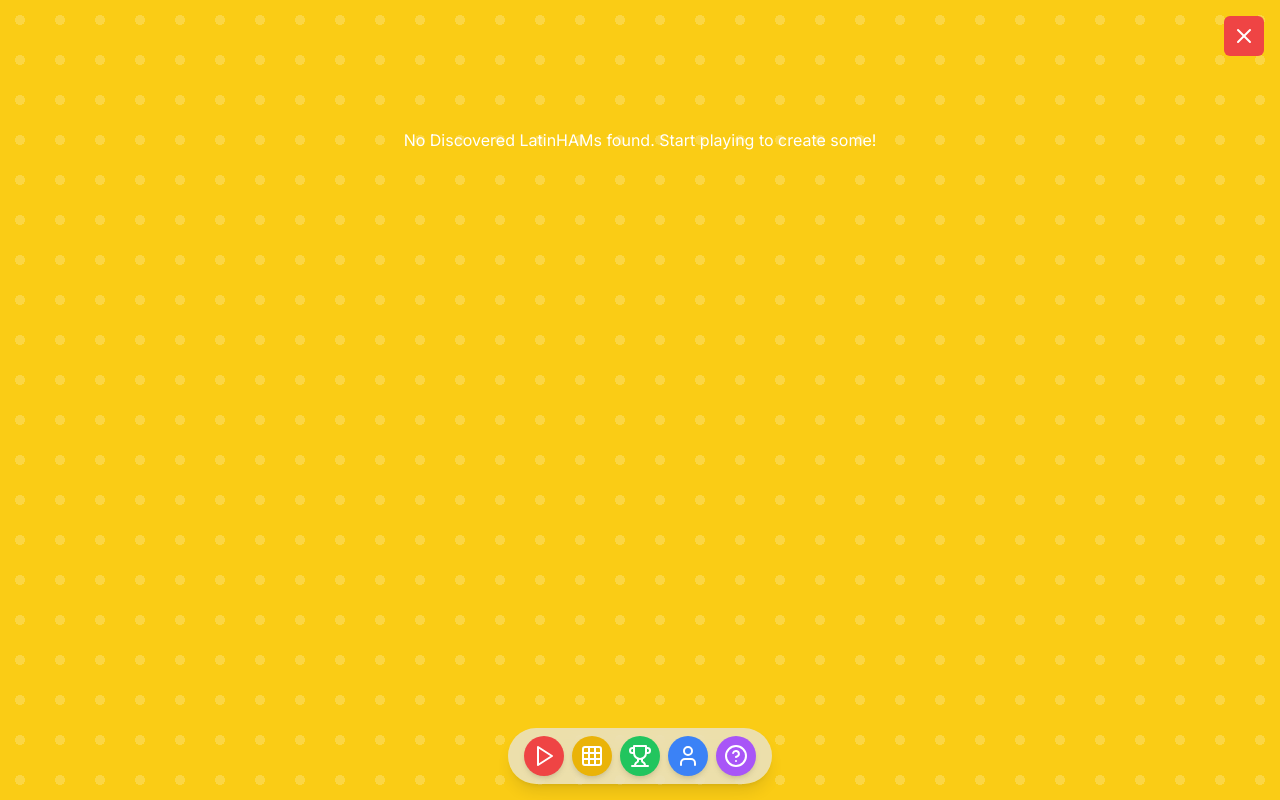
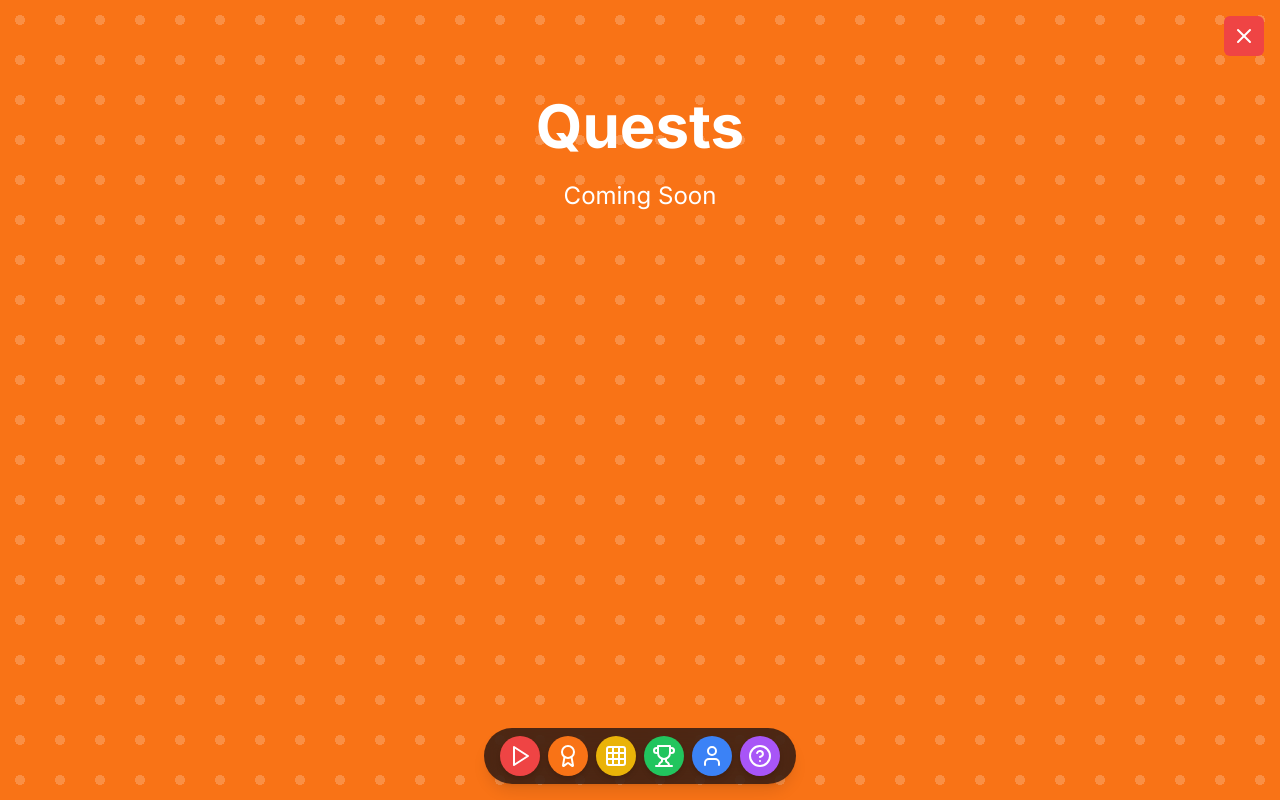
Before and after one commit to willtajer/latinHAM, a Next.js app: page / in a window 1280 px wide. Both pictures are taken after a click on the button 592 px from the left and 756 px from the top of the page. Built offline with nearby package versions, Linux system fonts and the light colour scheme; no server answers; the database is empty.

Commit message:
updated leaderboard and sticky buttons, added comming soon quests

```diff
--- a/components/DiscoveredLatinHAMs.tsx
+++ b/components/DiscoveredLatinHAMs.tsx
@@ -93,13 +93,13 @@ export const DiscoveredLatinHAMs: React.FC = () => {
 
   return (
     <div className="container mx-auto pb-16">
-      <h1 className="text-6xl font-bold text-center mb-8 text-white">Discovered LatinHAMs</h1>
+      <h1 className="text-6xl font-bold text-center mb-6 text-white">Discovered LatinHAMs</h1>
       <div className="flex flex-col items-center justify-center">
         <div className="w-[calc(6*3rem+6*0.75rem)]">
           <GamePreview />
         </div>
       </div>
-      <p className="text-center mb-8 text-white">Explore player-identified gameboard layouts.</p>
+      <p className="text-center mb-6 text-white">Explore player-identified gameboard layouts.</p>
       {!selectedLatinHAM && (
         <DifficultyFilters
           difficultyFilter={difficultyFilter}
--- a/components/Leaderboard.tsx
+++ b/components/Leaderboard.tsx
@@ -138,8 +138,6 @@ export function Leaderboard({ entries = [], difficulty, onViewCompletedBoard, on
       <h2 className="text-2xl font-bold mb-4 text-center text-white mx-auto">
         {difficulty === 'all' ? 'All Difficulties' : `${difficulty.charAt(0).toUpperCase() + difficulty.slice(1)}`} latinHAM Leaderboard
       </h2>
-      <p className="text-center mb-4 text-white">Sign in to rank on the leaderboard.</p>
-
       <div className="mb-4 flex justify-center space-x-2">
         <Button
           onClick={() => onDifficultyChange('all')}
@@ -166,23 +164,24 @@ export function Leaderboard({ entries = [], difficulty, onViewCompletedBoard, on
           Hard
         </Button>
       </div>
+      <p className="text-center mb-4 text-white">Sign in to rank on the leaderboard.</p>
 
-      <div className="bg-gray-800 p-4 rounded-lg mb-6">
-        <h3 className="text-xl text-center font-semibold mb-2 text-gray-900 dark:text-gray-100">
+      <div className="bg-gray-100 dark:bg-gray-800 p-4 rounded-lg mb-6">
+        <h3 className="text-xl text-center font-semibold mb-2 text-gray-900 dark:text-white">
           {difficulty === 'all' ? 'Overall' : `${difficulty.charAt(0).toUpperCase() + difficulty.slice(1)}`} Averages
         </h3>
         <div className="grid grid-cols-3 gap-4 justify-items-center text-center">
           <div>
-            <p className="text-sm text-gray-400">Avg. Moves</p>
-            <p className="text-lg font-bold text-white">{averages.moves.toFixed(2)}</p>
+            <p className="text-sm text-gray-800 dark:text-gray-400">Avg. Moves</p>
+            <p className="text-lg font-bold text-gray-950 dark:text-white">{averages.moves.toFixed(2)}</p>
           </div>
           <div>
-            <p className="text-sm text-gray-400">Avg. Duration</p>
-            <p className="text-lg font-bold text-white">{formatDuration(Math.round(averages.duration))}</p>
+            <p className="text-sm text-gray-800 dark:text-gray-400">Avg. Duration</p>
+            <p className="text-lg font-bold text-gray-950 dark:text-white">{formatDuration(Math.round(averages.duration))}</p>
           </div>
           <div>
-            <p className="text-sm text-gray-400">Avg. Hints</p>
-            <p className="text-lg font-bold text-white">{averages.hints.toFixed(2)}</p>
+            <p className="text-sm text-gray-800 dark:text-gray-400">Avg. Hints</p>
+            <p className="text-lg font-bold text-gray-950 dark:text-white">{averages.hints.toFixed(2)}</p>
           </div>
         </div>
       </div>
@@ -192,7 +191,7 @@ export function Leaderboard({ entries = [], difficulty, onViewCompletedBoard, on
           <TableHeader>
             <TableRow>
               <TableHead
-                className="w-16 text-center cursor-pointer"
+                className="w-16 text-center text-white cursor-pointer"
                 onClick={() => handleSort('rank')}
               >
                 Rank
@@ -200,9 +199,9 @@ export function Leaderboard({ entries = [], difficulty, onViewCompletedBoard, on
                   sortDirection === 'asc' ? <ChevronUp className="inline ml-1" /> : <ChevronDown className="inline ml-1" />
                 )}
               </TableHead>
-              <TableHead className="w-[calc(6*3rem+5*0.75rem)] text-center">latinHAM</TableHead>
+              <TableHead className="w-[calc(6*3rem+5*0.75rem)] text-center text-white">latinHAM</TableHead>
               <TableHead
-                className="w-32 text-center cursor-pointer"
+                className="w-32 text-center text-white cursor-pointer"
                 onClick={() => handleSort('user')}
               >
                 User
@@ -211,7 +210,7 @@ export function Leaderboard({ entries = [], difficulty, onViewCompletedBoard, on
                 )}
               </TableHead>
               <TableHead
-                className="w-24 text-center cursor-pointer"
+                className="w-24 text-center text-white cursor-pointer"
                 onClick={() => handleSort('moves')}
               >
                 Moves
@@ -220,7 +219,7 @@ export function Leaderboard({ entries = [], difficulty, onViewCompletedBoard, on
                 )}
               </TableHead>
               <TableHead
-                className="w-24 text-center cursor-pointer"
+                className="w-24 text-center text-white cursor-pointer"
                 onClick={() => handleSort('time')}
               >
                 Time
@@ -229,7 +228,7 @@ export function Leaderboard({ entries = [], difficulty, onViewCompletedBoard, on
                 )}
               </TableHead>
               <TableHead
-                className="w-24 text-center cursor-pointer"
+                className="w-24 text-center text-white cursor-pointer"
                 onClick={() => handleSort('hints')}
               >
                 Hints
@@ -238,7 +237,7 @@ export function Leaderboard({ entries = [], difficulty, onViewCompletedBoard, on
                 )}
               </TableHead>
               <TableHead
-                className="w-32 text-center cursor-pointer"
+                className="w-32 text-center text-white cursor-pointer"
                 onClick={() => handleSort('duration')}
               >
                 Duration
@@ -247,7 +246,7 @@ export function Leaderboard({ entries = [], difficulty, onViewCompletedBoard, on
                 )}
               </TableHead>
               <TableHead
-                className="w-24 text-center cursor-pointer"
+                className="w-24 text-center text-white cursor-pointer"
                 onClick={() => handleSort('difficulty')}
               >
                 Difficulty
@@ -273,14 +272,14 @@ export function Leaderboard({ entries = [], difficulty, onViewCompletedBoard, on
                       <div>No grid data</div>
                     )}
                   </TableCell>
-                  <TableCell className="text-center align-middle">{entry.username || 'Anonymous'}</TableCell>
-                  <TableCell className="font-medium text-center align-middle">{entry.moves}</TableCell>
-                  <TableCell className="text-center align-middle">
-                    {new Date(entry.timestamp).toLocaleTimeString([], { hour: '2-digit', minute: '2-digit' })}
+                  <TableCell className="text-center text-gray-50 align-middle">{entry.username || 'Anonymous'}</TableCell>
+                  <TableCell className="text-center text-gray-50 align-middle">{entry.moves}</TableCell>
+                  <TableCell className="text-center text-gray-50 align-middle">
+                    {new Date(entry.timestamp).toLocaleTimeString([], { hour: '2-digit', minute: '2-digit', hour12: false })}
                   </TableCell>
-                  <TableCell className="text-center align-middle">{entry.hints || 0}</TableCell>
-                  <TableCell className="text-center align-middle">{formatDuration(entry.time)}</TableCell>
-                  <TableCell className="text-center align-middle">
+                  <TableCell className="text-center text-gray-50 align-middle">{entry.hints || 0}</TableCell>
+                  <TableCell className="text-center text-gray-50 align-middle">{formatDuration(entry.time)}</TableCell>
+                  <TableCell className="text-center text-gray-50 align-middle">
                     {entry.difficulty.charAt(0).toUpperCase() + entry.difficulty.slice(1)}
                   </TableCell>
                 </TableRow>
--- a/components/StickyButtonBar.tsx
+++ b/components/StickyButtonBar.tsx
@@ -2,7 +2,7 @@
 
 import React, { useState, useCallback } from 'react'
 import { Button } from "@/components/ui/button"
-import { Play, Grid, Trophy, HelpCircle, User, X } from "lucide-react"
+import { Play, Grid, Trophy, HelpCircle, User, X, Award } from "lucide-react"
 import { useTheme } from "next-themes"
 import { motion, AnimatePresence } from 'framer-motion'
 import { Card, CardContent } from '@/components/ui/card'
@@ -19,7 +19,7 @@ interface StickyButtonBarProps {
 
 export default function StickyButtonBar({ onStartNewGame }: StickyButtonBarProps) {
   const { theme } = useTheme()
-  const [activeOverlay, setActiveOverlay] = useState<'none' | 'discovered' | 'leaderboard' | 'learning' | 'profile'>('none')
+  const [activeOverlay, setActiveOverlay] = useState<'none' | 'discovered' | 'leaderboard' | 'learning' | 'profile' | 'quests'>('none')
   const [isLearningComplete, setIsLearningComplete] = useState(false)
   const [learningKey, setLearningKey] = useState(0)
 
@@ -27,7 +27,7 @@ export default function StickyButtonBar({ onStartNewGame }: StickyButtonBarProps
     onStartNewGame()
   }
 
-  const toggleOverlay = (overlay: 'discovered' | 'leaderboard' | 'learning' | 'profile') => {
+  const toggleOverlay = (overlay: 'discovered' | 'leaderboard' | 'learning' | 'profile' | 'quests') => {
     setActiveOverlay(prev => prev === overlay ? 'none' : overlay)
   }
 
@@ -50,12 +50,13 @@ export default function StickyButtonBar({ onStartNewGame }: StickyButtonBarProps
     exit: { opacity: 0, y: '100%' }
   }
 
-  const getOverlayStyle = (overlayType: 'discovered' | 'leaderboard' | 'learning' | 'profile') => {
+  const getOverlayStyle = (overlayType: 'discovered' | 'leaderboard' | 'learning' | 'profile' | 'quests') => {
     const colors = {
       discovered: { light: 'bg-yellow-400', dark: 'bg-slate-950' },
       leaderboard: { light: 'bg-green-500', dark: 'bg-slate-950' },
       learning: { light: 'bg-purple-500', dark: 'bg-slate-950' },
       profile: { light: 'bg-blue-500', dark: 'bg-slate-950' },
+      quests: { light: 'bg-orange-500', dark: 'bg-slate-950' },
     }
 
     const color = colors[overlayType]
@@ -67,7 +68,7 @@ export default function StickyButtonBar({ onStartNewGame }: StickyButtonBarProps
   return (
     <>
       <div className="fixed bottom-0 left-0 w-full sm:bottom-4 sm:left-1/2 sm:transform sm:-translate-x-1/2 sm:w-auto z-[60]">
-        <div className="bg-gray-200 dark:bg-gray-900 bg-opacity-70 backdrop-blur-md text-white py-4 px-4 sm:py-2 sm:px-4 sm:rounded-full shadow-lg flex justify-center items-center w-full sm:w-auto">
+        <div className="bg-gray-950 bg-opacity-70 backdrop-blur-md text-white py-4 px-4 sm:py-2 sm:px-4 sm:rounded-full shadow-lg flex justify-center items-center w-full sm:w-auto">
           <div className="flex justify-center space-x-2">
             <Button
               variant="ghost"
@@ -80,6 +81,15 @@ export default function StickyButtonBar({ onStartNewGame }: StickyButtonBarProps
               aria-label="Start New Game"
             >
               <Play className="h-6 w-6" />
+            </Button>
+            <Button
+              variant="ghost"
+              size="icon"
+              className="rounded-full p-2 shadow-md transition-colors duration-200 bg-orange-500 hover:bg-gray-700 text-white hover:text-orange-500"
+              onClick={() => toggleOverlay('quests')}
+              aria-label="Quests"
+            >
+              <Award className="h-6 w-6" />
             </Button>
             <Button
               variant="ghost"
@@ -154,7 +164,7 @@ export default function StickyButtonBar({ onStartNewGame }: StickyButtonBarProps
                     LatinHAM Leaderboard
                   </h1>
                   <div className="flex flex-col items-center justify-center">
-                    <div className="w-[calc(6*3rem+6*0.75rem)] mt-4 mb-4">
+                    <div className="w-[calc(6*3rem+6*0.75rem)] mt-2">
                       <GamePreview />
                     </div>
                   </div>
@@ -221,6 +231,16 @@ export default function StickyButtonBar({ onStartNewGame }: StickyButtonBarProps
                   <UserProfile />
                 </div>
               )}
+              {activeOverlay === 'quests' && (
+                <div className="max-w-6xl mx-auto pt-16">
+                  <h1 className="text-4xl sm:text-5xl lg:text-6xl font-bold mb-6 text-center text-white">
+                    Quests
+                  </h1>
+                  <div className="flex flex-col items-center justify-center">
+                    <p className="text-2xl text-white">Coming Soon</p>
+                  </div>
+                </div>
+              )}
             </div>
           </motion.div>
         )}
```
